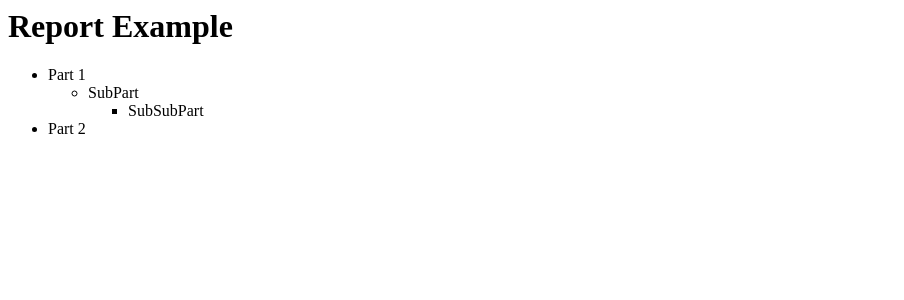
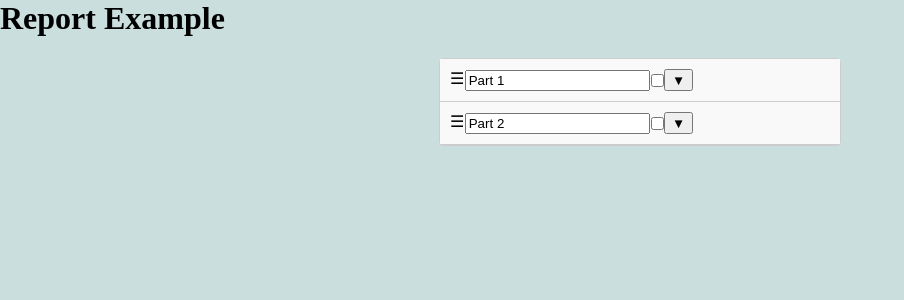
Before and after one commit to Molrn/graded-report-formatter, a Django app: page /grf/report/1 in a window 1280 px wide. Shown: the top 300 px of the page, without its empty margins (0-904 px from the left). Run offline with Django 4.2, Linux system fonts and the light colour scheme; data comes from the database, SQL or seed files in the repository.

Commit message:
Feature: Sortable accordion for reports

```diff
--- a/grf/static/grf/css/styles.css
+++ b/grf/static/grf/css/styles.css
@@ -58,3 +58,33 @@ ul {
     list-style-type:none;
     padding:15px;
 }
+
+.accordion {
+  width: 100%;
+  max-width: 400px;
+  margin: 20px auto;
+  border: 1px solid #ccc;
+  border-radius: 5px;
+}
+
+.accordion-item {
+  border-bottom: 1px solid #ccc;
+  background-color: #f9f9f9;
+  cursor: grab;
+}
+
+.accordion-header {
+  padding: 10px;
+  cursor: pointer;
+  display: flex;
+}
+
+.accordion-content {
+  display: none;
+  padding: 10px;
+  background-color: #fff;
+}
+
+.accordion-item.active .accordion-content {
+  display: block;
+}
--- a/grf/templates/report/edit.html
+++ b/grf/templates/report/edit.html
@@ -1,11 +1,79 @@
+{% load static %}
+
+<script src="https://ajax.googleapis.com/ajax/libs/jquery/3.6.4/jquery.min.js"></script>
+<link rel="stylesheet" href="https://cdnjs.cloudflare.com/ajax/libs/jqueryui/1.13.2/themes/base/jquery-ui.min.css">
+<script src="https://cdnjs.cloudflare.com/ajax/libs/jqueryui/1.13.2/jquery-ui.min.js"></script>
+<link rel="stylesheet" href="{% static 'grf/css/styles.css' %}">
+
+
 <h1>{{ object.title }}</h1>
-<ul>
+<div class="accordion" id="reportAccordion">
     {% for report_part in report.reportpart_set.all|dictsort:"order" %}
-        <li>{{ report_part.title }}</li>
-        {% if report_part.reportsubpart_set.all %}
-            <ul>
-                {% include "report/subpart.html" with subparts=report_part.reportsubpart_set.all|dictsort:"order" %}
-            </ul>
-        {% endif %}
+        <div class="accordion-item">
+            <div class="accordion-header">
+                <span class="accordion-drag-handle">&#9776;</span>
+                <input type="text" class="title" value="{{ report_part.title }}">
+                <input type="checkbox" title="include" class="include" value="{{ report_part.is_graded }}">
+                <button class="accordion-toggle">&#9660;</button>
+            </div>
+            <div class="accordion-content">
+                <textarea class="introduction" cols="30" rows="3">{{ report_part.introduction }}</textarea>
+                {% if report_part.reportsubpart_set.all %}
+                    <div class="accordion" id="part-{{ report_part.id }}">
+                        {% include "report/subpart.html" with subparts=report_part.reportsubpart_set.all|dictsort:"order" %}
+                    </div>
+                {% endif %}
+            </div>
+        </div>
     {% endfor %}
-</ul>
+</div>
+
+<script>
+    $(document).ready(function () {
+
+        // Add event listeners for accordion headers
+        $('.accordion-header').click(function () {
+            $(this).parent('.accordion-item').toggleClass('active');
+        });
+
+        // Make accordion items sortable within their parent accordion
+        $('.accordion').each(function () {
+            $(this).sortable({
+                items: '.accordion-item',
+                handle: '.accordion-drag-handle',
+                tolerance: 'pointer',
+                connectWith: '.accordion#' + $(this).attr('id'),
+            });
+        });
+
+        // Prevent dragging on accordion content
+        $('.accordion-content').on('mousedown', function (e) {
+            e.stopPropagation();
+        });
+    });
+
+    // Make the accordion collapsible with arrow buttons
+    $('.accordion .accordion-item').each(function () {
+        var $header = $(this).find('.accordion-header');
+        var $content = $(this).find('.accordion-content');
+        var $toggleButton = $header.find('.accordion-toggle');
+
+        // Initially, collapse all accordion items except the first one
+        if (!$(this).hasClass('active')) {
+            $content.hide();
+            $toggleButton.html('▼'); // Display down arrow
+        } else {
+            $toggleButton.html('▲'); // Display up arrow
+        }
+
+        $toggleButton.click(function (event) {
+            event.stopImmediatePropagation();
+            $(this).parent('.accordion-header').next('.accordion-content').slideToggle();
+            if ($(this).html() == '▼') {
+                $(this).html('▲'); // Change to up arrow when collapsed
+            } else {
+                $(this).html('▼'); // Change to down arrow when expanded
+            }
+        });
+    });
+</script>
--- a/grf/templates/report/subpart.html
+++ b/grf/templates/report/subpart.html
@@ -1,8 +1,18 @@
 {% for subpart in subparts %}
-    <li>{{ subpart.title }}</li>
-    {% if subpart.reportsubpart_set.all %}
-        <ul>
-            {% include "report/subpart.html" with subparts=subpart.reportsubpart_set.all|dictsort:"order" %}
-        </ul>
-    {% endif %}
+<div class="accordion-item" draggable="true">
+    <div class="accordion-header">
+        <span class="accordion-drag-handle">&#9776;</span>
+        <input type="text" class="title" value="{{ subpart.title }}">
+        <input type="checkbox" title="include" class="include" value="{{ report_part.is_included }}">
+        <button class="accordion-toggle">&#9660;</button>
+    </div>
+    <div class="accordion-content">
+        <textarea name="" id="" cols="30" rows="3">{{ subpart.introduction }}</textarea>
+        {% if subpart.reportsubpart_set.all %}
+            <div class="accordion" id="subpart-{{ subpart.id }}">
+                {% include "report/subpart.html" with subparts=subpart.reportsubpart_set.all|dictsort:"order" %}
+            </div>
+        {% endif %}
+    </div>
+</div>
 {% endfor %}
```
